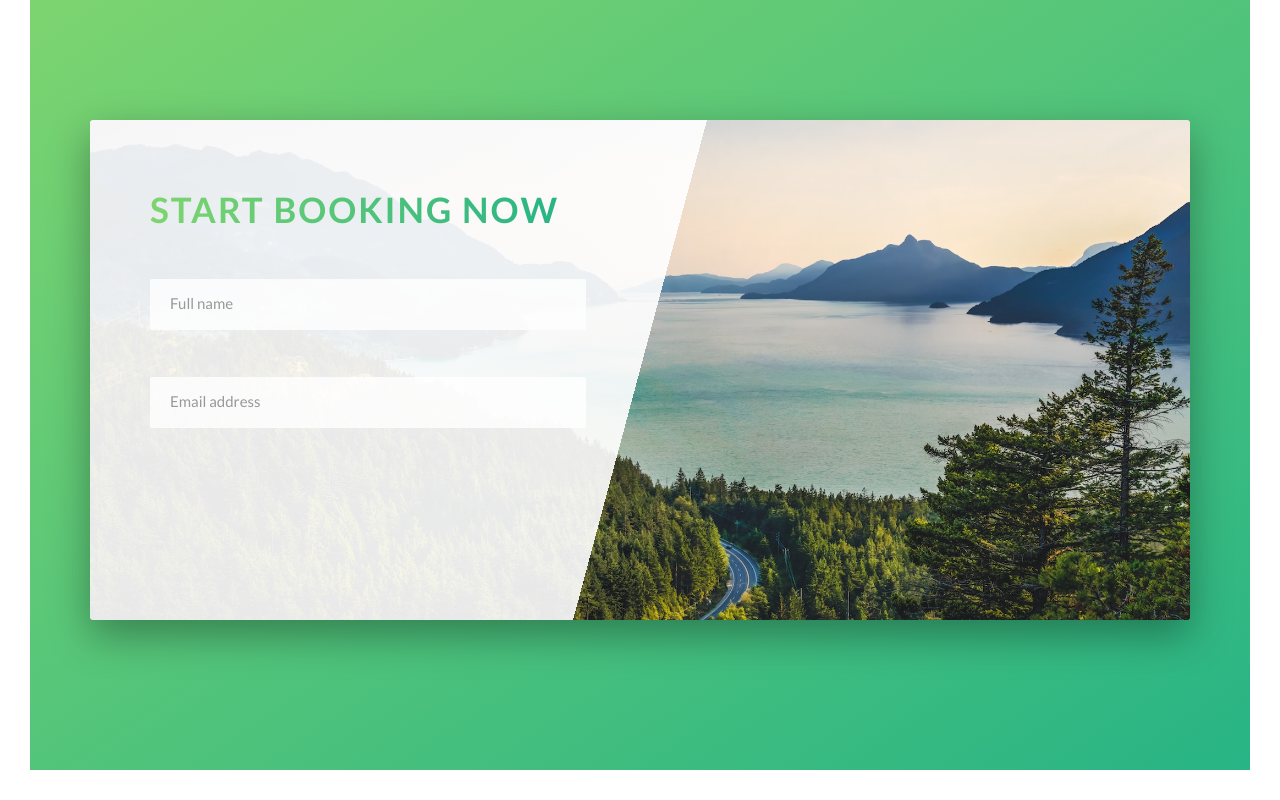
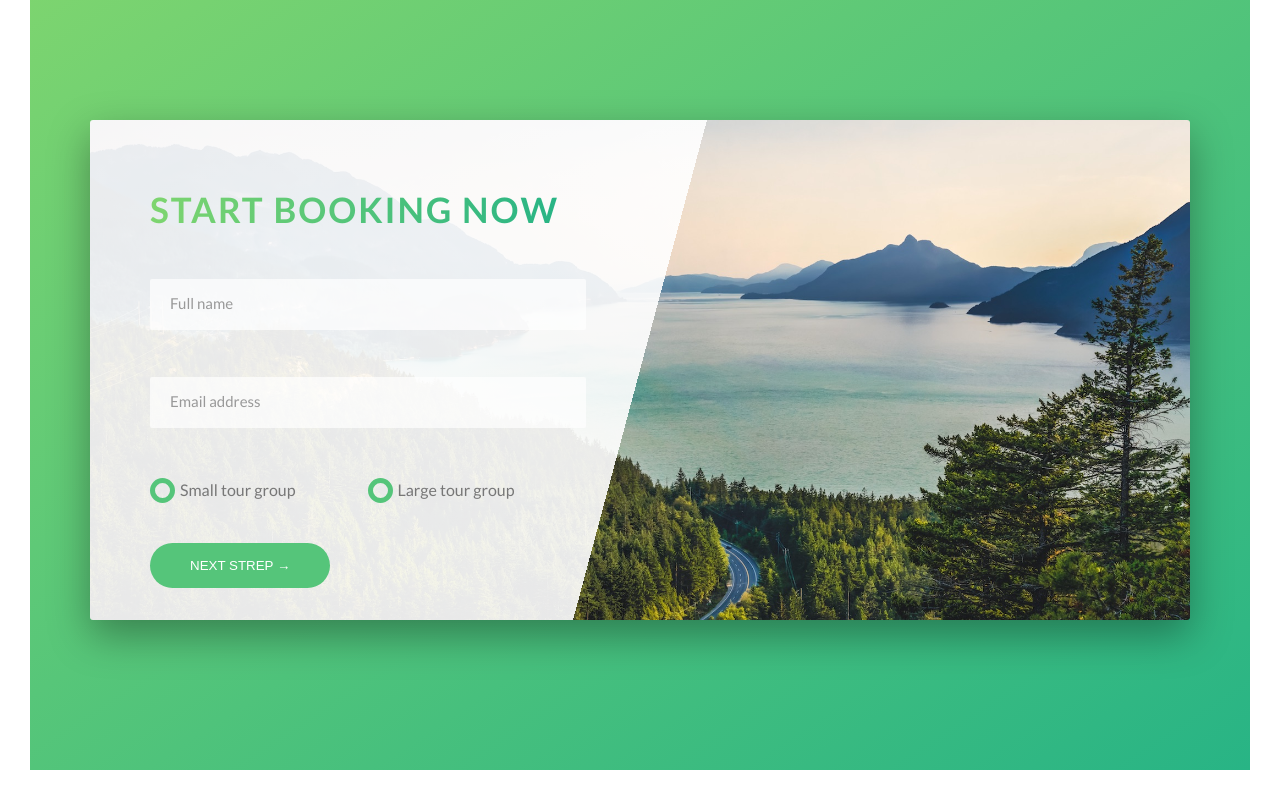
Before and after one commit to lando1234/natour, a website: page index.html in a window 1280 px wide. Shown: the part 4480-5280 px from the top of the page. Drawn offline with Linux system fonts and the light colour scheme.

Commit message:
book section complete

```diff
--- a/index.html
+++ b/index.html
@@ -277,7 +277,26 @@
                                     <div class="form__group">
                                             <input id="name" type="email" class="form__input" placeholder="Email address" required>
                                             <label for="name" class="form__label">email</label>
+                                    </div>
+                                    <div class="form__group u-margin-bottom-medium">
+                                        <div class="form__radio-group">
+                                            <input name="size" id="small" type="radio" class="form__radio-input">
+                                            <label for="small" class="form__radio-label">
+                                                <span class="form__radio-button form__radio-button--1"></span>
+                                                Small tour group
+                                            </label>
                                         </div>
+                                        <div class="form__radio-group">
+                                            <input name="size" id="large" type="radio" class="form__radio-input">
+                                            <label for="large" class="form__radio-label">
+                                                <span class="form__radio-button form__radio-button--2"></span>
+                                                Large tour group
+                                            </label>
+                                        </div>
+                                    </div>
+                                    <div class="form-group">
+                                        <button type="submit" class="btn btn--primary">Next Strep &rarr;</button>
+                                    </div>
                                 </form>
                             </div>
                         </div>
--- a/sass/base/_utilities.scss
+++ b/sass/base/_utilities.scss
@@ -1,9 +1,9 @@
-.u-center-text{text-align: center;}
-.u-margin-bottom-small{margin-bottom:1.5rem;}
-.u-margin-bottom-medium{margin-bottom:4rem;}
-.u-margin-bottom-big{margin-bottom:8rem;}
+.u-center-text{text-align: center !important;}
+.u-margin-bottom-small{margin-bottom:1.5rem !important;}
+.u-margin-bottom-medium{margin-bottom:4rem !important;}
+.u-margin-bottom-big{margin-bottom:8rem !important;}
 
-.u-margin-top-small{margin-top:1.5rem;}
-.u-margin-top-medium{margin-top:4rem;}
-.u-margin-top-big{margin-top:8rem;}
-.u-margin-top-huge{margin-top:10rem;}
+.u-margin-top-small{margin-top:1.5rem !important;}
+.u-margin-top-medium{margin-top:4rem !important;}
+.u-margin-top-big{margin-top:8rem !important;}
+.u-margin-top-huge{margin-top:10rem !important;}
--- a/sass/components/_btn.scss
+++ b/sass/components/_btn.scss
@@ -1,4 +1,5 @@
 .btn{
+    &,
     &:link,
     &:visited {
         text-transform: uppercase;
@@ -8,7 +9,8 @@
         border-radius: 100px;
         transition: all .2s;
         position:relative;
-
+        border:none;
+        cursor: pointer;
     }
     &:hover {
         transform:translateY(-3px);
@@ -19,7 +21,8 @@
             opacity:0;
         }
     }
-    &:active{
+    &:active,&:focus{
+        outline:none;
         transform: translateY(-1px);
         box-shadow: 0 0.5rem 1rem rgba($color-black,.2);
     }
--- a/sass/components/_form.scss
+++ b/sass/components/_form.scss
@@ -10,11 +10,12 @@
         font-size: 1.5rem;
         padding: 1.5rem 2rem;
         border-radius: 2px;
-        background-color: rgba($color-white,.8);
+        background-color: rgba($color-white,.7);
         border:none;
         border-bottom: 3px solid transparent;
         width:90%;
         display: block;
+        transition: all .3s;
 
         &:focus {
             outline:none;
@@ -47,4 +48,59 @@
         visibility: hidden;
         transform: translateY(-4rem);
     }
+
+    &__radio-group {
+        width:49%;
+        display: inline-block;
+    }
+
+    &__radio-input {
+        display:none;
+    }
+
+    &__radio-label {
+        font-size: $default-font-size;
+        cursor: pointer;
+        position: relative;
+        padding-left:3rem;
+    }
+
+    &__radio-button {
+
+        height: 1.5rem;
+        width: 1.5rem;
+        border: 5px solid $color-primary;
+        border-radius: 50%;
+        display: inline-block;
+        position: absolute;
+        left:0;
+        top:-2px;
+
+
+        &::after {
+            content: "";
+            display: inline-block;
+            width:1rem;
+            height: 1rem;
+            border-radius: 50%;
+            position: absolute;
+            top:50%;
+            left:50%;
+            background-color: $color-primary;
+            opacity: 0;
+            transition: opacity .2s;
+        }
+
+        &--1::after {
+            transform: translate(-45%,-45% );
+        }
+
+        &--2::after {
+            transform: translate(-55%,-45% );
+        }
+    }
+
+    &__radio-input:checked ~ &__radio-label &__radio-button::after {
+        opacity: 1;
+    }
 }
```
Also changed, not shown: css/style.css.
